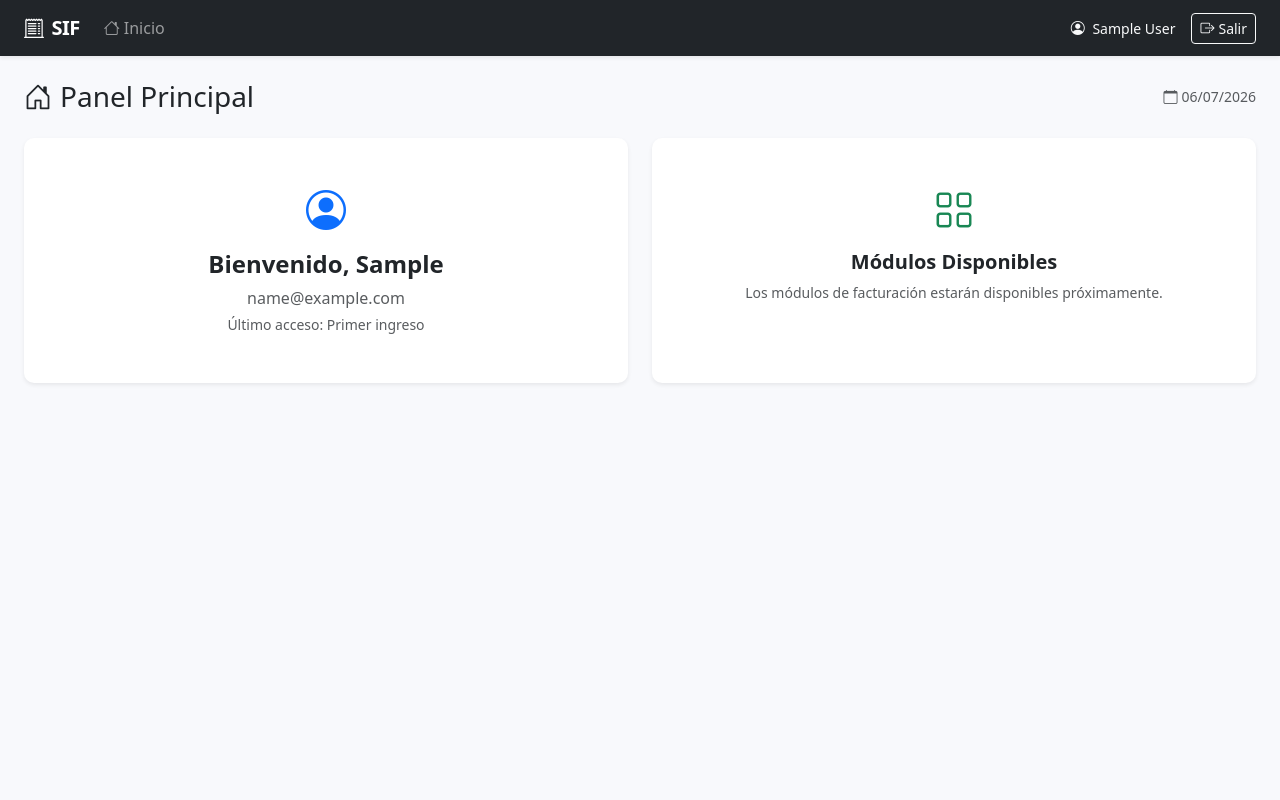
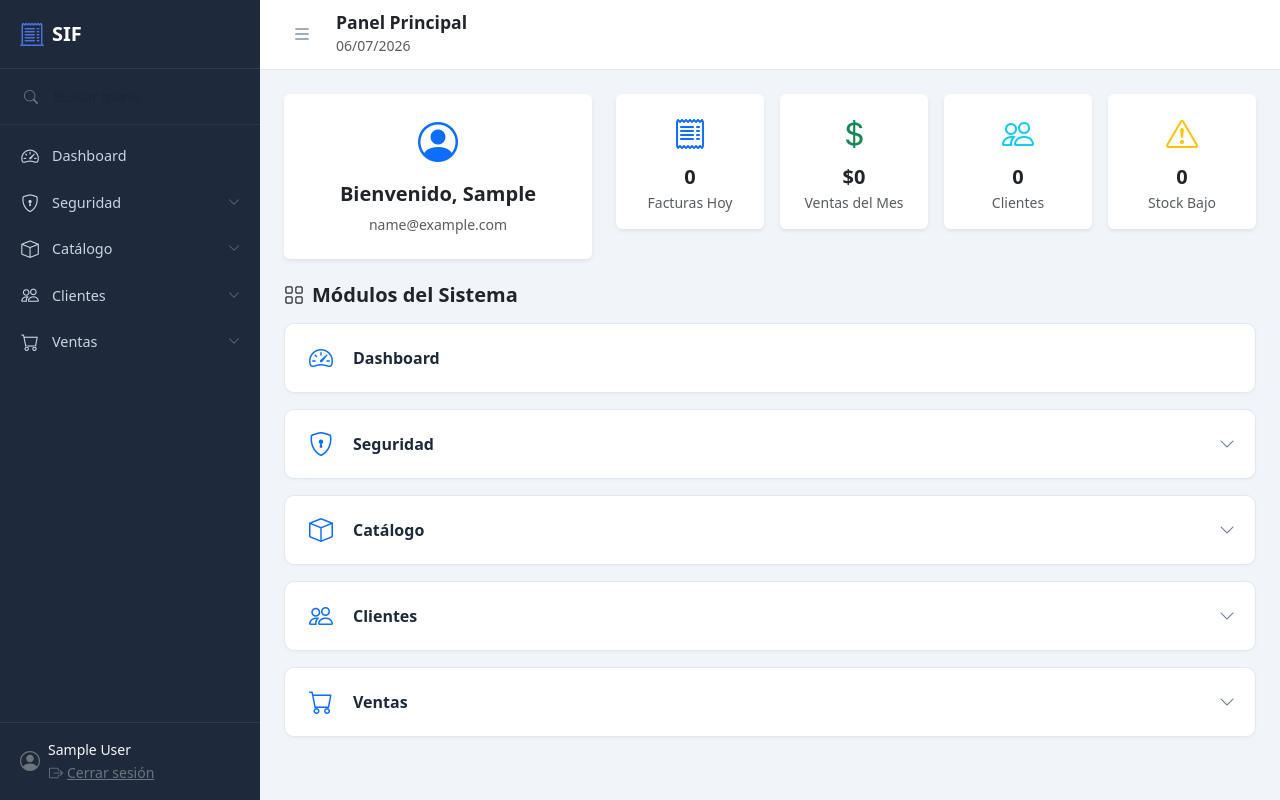
Before and after one commit to Darix-io/TRABAJO-PRACTICO-3-4-CON-MYSQL-DJANGO-MONOLITO-MVT, a Django app: page / in a window 1280 px wide. Run offline with Django 5.2, Linux system fonts and the light colour scheme; the visitor is signed in with stand-in values (Sample User, id 1); data comes from the database, SQL or seed files in the repository; data that the repository does not hold is empty.

Commit message:
Panel Administrativo

```diff
--- a/backend/config/settings.py
+++ b/backend/config/settings.py
@@ -60,6 +60,7 @@ TEMPLATES = [
                 "django.template.context_processors.request",
                 "django.contrib.auth.context_processors.auth",
                 "django.contrib.messages.context_processors.messages",
+                "core.context_processors.menu_items",
             ],
         },
     },
--- /dev/null
+++ b/backend/core/context_processors.py
@@ -0,0 +1,10 @@
+from .models import MenuItem
+
+
+def menu_items(request):
+    if not request.user.is_authenticated:
+        return {'menu_modules': []}
+    modules = MenuItem.all_objects.filter(
+        parent__isnull=True, is_active=True
+    ).order_by('order')
+    return {'menu_modules': modules}
--- /dev/null
+++ b/backend/core/static/core/css/admin.css
@@ -0,0 +1,74 @@
+:root {
+  --sidebar-width: 260px;
+  --sidebar-bg: #1e293b;
+  --sidebar-hover: #334155;
+  --sidebar-active: #4e73df;
+  --header-bg: #ffffff;
+  --content-bg: #f1f5f9;
+  --text-primary: #1e293b;
+  --text-secondary: #64748b;
+  --border-color: #e2e8f0;
+}
+
+html, body { height: 100%; margin: 0; font-family: system-ui, -apple-system, 'Segoe UI', Roboto, sans-serif; background: var(--content-bg); }
+.admin-wrapper { display: flex; height: 100vh; overflow: hidden; }
+
+/* SIDEBAR */
+.sidebar {
+  width: var(--sidebar-width);
+  min-width: var(--sidebar-width);
+  background: var(--sidebar-bg);
+  color: #cbd5e1;
+  display: flex;
+  flex-direction: column;
+  transition: transform .3s ease;
+  z-index: 1040;
+}
+.sidebar-header { display: flex; align-items: center; justify-content: space-between; padding: 1rem 1.25rem; border-bottom: 1px solid rgba(255,255,255,.08); }
+.sidebar-brand { display: flex; align-items: center; gap: .5rem; color: #fff; text-decoration: none; font-size: 1.25rem; font-weight: 700; }
+.sidebar-brand i { font-size: 1.5rem; color: var(--sidebar-active); }
+.sidebar-search { padding: .75rem 1rem; border-bottom: 1px solid rgba(255,255,255,.06); }
+.sidebar-nav { flex: 1; overflow-y: auto; padding: .5rem 0; }
+
+.module-header { display: flex; align-items: center; padding: .625rem 1.25rem; cursor: pointer; transition: background .15s; gap: .75rem; user-select: none; }
+.module-header:hover { background: var(--sidebar-hover); }
+.module-icon { font-size: 1.1rem; width: 1.25rem; text-align: center; }
+.module-name { flex: 1; font-size: .9rem; font-weight: 500; }
+.module-chevron { font-size: .75rem; transition: transform .2s; color: #64748b; }
+.module-header.open .module-chevron { transform: rotate(180deg); }
+.module-children { display: none; background: rgba(0,0,0,.15); }
+.module-header.open + .module-children,
+.module-children.open { display: block; }
+
+.child-link { display: flex; align-items: center; gap: .75rem; padding: .5rem 1.25rem .5rem 3.25rem; color: #94a3b8; text-decoration: none; font-size: .85rem; transition: all .15s; }
+.child-link:hover { color: #fff; background: var(--sidebar-hover); }
+.child-link.active { color: #fff; background: var(--sidebar-active); }
+.child-link.disabled { opacity: .45; cursor: default; }
+.sidebar-footer { padding: 1rem 1.25rem; border-top: 1px solid rgba(255,255,255,.08); }
+.sidebar-overlay { display: none; position: fixed; inset: 0; background: rgba(0,0,0,.5); z-index: 1030; }
+
+/* MAIN */
+.main-content { flex: 1; display: flex; flex-direction: column; min-width: 0; overflow: hidden; }
+.main-header { display: flex; align-items: center; justify-content: space-between; padding: .75rem 1.5rem; background: var(--header-bg); border-bottom: 1px solid var(--border-color); min-height: 64px; }
+.btn-header { background: none; border: none; color: var(--text-secondary); padding: .25rem .5rem; cursor: pointer; }
+.page-title { font-size: 1.1rem; font-weight: 600; }
+.content-area { flex: 1; overflow-y: auto; padding: 1.5rem; }
+
+/* ACCORDION */
+.accordion-module { background: #fff; border: 1px solid var(--border-color); border-radius: 10px; margin-bottom: 1rem; overflow: hidden; box-shadow: 0 1px 3px rgba(0,0,0,.04); }
+.accordion-header { display: flex; align-items: center; padding: 1rem 1.25rem; cursor: pointer; gap: 1rem; user-select: none; }
+.accordion-header i:first-child { font-size: 1.5rem; width: 2rem; text-align: center; }
+.accordion-header .acc-title { flex: 1; font-weight: 600; color: var(--text-primary); }
+.accordion-header .acc-chevron { transition: transform .2s; color: var(--text-secondary); }
+.accordion-header.open .acc-chevron { transform: rotate(180deg); }
+.accordion-body { display: none; padding: 0 1.25rem 1rem 4.25rem; }
+.accordion-body.open { display: block; }
+.acc-item { display: flex; align-items: center; gap: .75rem; padding: .5rem .75rem; margin: 2px 0; color: var(--text-secondary); text-decoration: none; border-radius: 8px; transition: all .15s; }
+.acc-item:hover { background: #f1f5f9; color: var(--sidebar-active); }
+
+@media (max-width: 991.98px) {
+  .sidebar { position: fixed; top: 0; left: 0; height: 100%; transform: translateX(-100%); }
+  .sidebar.open { transform: translateX(0); }
+  .sidebar-overlay.active { display: block; }
+}
+:focus-visible { outline: 2px solid var(--sidebar-active); outline-offset: 2px; }
--- /dev/null
+++ b/backend/core/templatetags/menu_tags.py
@@ -0,0 +1,13 @@
+from django import template
+
+register = template.Library()
+
+
+@register.filter
+def has_access(menu_item, user):
+    return menu_item.has_access(user)
+
+
+@register.filter
+def accessible_children(menu_item, user):
+    return menu_item.accessible_children(user)
--- /dev/null
+++ b/backend/templates/admin/base_admin.html
@@ -0,0 +1,124 @@
+{% load static %}
+{% load menu_tags %}
+<!DOCTYPE html>
+<html lang="es">
+<head>
+  <meta charset="UTF-8">
+  <meta name="viewport" content="width=device-width, initial-scale=1">
+  <title>{% block title %}SIF — Panel{% endblock %}</title>
+  <link href="https://cdn.jsdelivr.net/npm/bootstrap@5.3.3/dist/css/bootstrap.min.css" rel="stylesheet">
+  <link href="https://cdn.jsdelivr.net/npm/bootstrap-icons@1.11.3/font/bootstrap-icons.css" rel="stylesheet">
+  <link href="{% static 'core/css/admin.css' %}" rel="stylesheet">
+  {% block extra_head %}{% endblock %}
+</head>
+<body>
+  <div class="admin-wrapper">
+    <!-- SIDEBAR -->
+    <aside class="sidebar" id="sidebar">
+      <div class="sidebar-header">
+        <a href="{% url 'home' %}" class="sidebar-brand">
+          <i class="bi bi-receipt-cutoff"></i>
+          <span class="brand-text">SIF</span>
+        </a>
+        <button class="sidebar-toggle d-lg-none" id="sidebarClose" aria-label="Cerrar menú">
+          <i class="bi bi-x-lg"></i>
+        </button>
+      </div>
+      <div class="sidebar-search">
+        <div class="input-group input-group-sm">
+          <span class="input-group-text bg-transparent border-0 text-secondary">
+            <i class="bi bi-search"></i>
+          </span>
+          <input type="text" class="form-control form-control-sm bg-transparent border-0 text-light"
+                 id="menuFilter" placeholder="Buscar menú...">
+        </div>
+      </div>
+      <nav class="sidebar-nav" id="sidebarNav">
+        {% for module in menu_modules %}
+          {% if module|has_access:request.user %}
+          <div class="sidebar-module">
+            <div class="module-header" data-target="ch-{{ module.id }}">
+              <i class="bi {{ module.icon }} module-icon"></i>
+              <span class="module-name">{{ module.name }}</span>
+              {% with children=module|accessible_children:request.user %}
+                {% if children %}
+                  <i class="bi bi-chevron-down module-chevron"></i>
+                {% endif %}
+              {% endwith %}
+            </div>
+            {% with children=module|accessible_children:request.user %}
+              {% if children %}
+              <div class="module-children" id="ch-{{ module.id }}">
+                {% for child in children %}
+                  {% if child.url_name %}
+                  <a href="{% url child.url_name %}" class="child-link">
+                    <i class="bi {{ child.icon }}"></i><span>{{ child.name }}</span>
+                  </a>
+                  {% else %}
+                  <span class="child-link disabled">
+                    <i class="bi {{ child.icon }}"></i><span>{{ child.name }}</span>
+                    <small class="text-secondary">próximamente</small>
+                  </span>
+                  {% endif %}
+                {% endfor %}
+              </div>
+              {% endif %}
+            {% endwith %}
+          </div>
+          {% endif %}
+        {% empty %}
+          <div class="px-3 py-2">
+            <div class="skeleton skeleton-text mb-2"></div>
+            <div class="skeleton skeleton-text-sm mb-2"></div>
+            <div class="skeleton skeleton-text mb-2"></div>
+            <div class="skeleton skeleton-text-sm mb-2"></div>
+            <div class="skeleton skeleton-text mb-2"></div>
+          </div>
+        {% endfor %}
+      </nav>
+      <div class="sidebar-footer">
+        <div class="d-flex align-items-center">
+          <i class="bi bi-person-circle fs-5 me-2 text-secondary"></i>
+          <div class="small">
+            <div class="text-light">{{ user.get_full_name|default:user.email }}</div>
+            <form method="post" action="{% url 'security:logout' %}">
+              {% csrf_token %}
+              <button type="submit" class="btn btn-sm btn-link text-secondary p-0">
+                <i class="bi bi-box-arrow-right me-1"></i>Cerrar sesión
+              </button>
+            </form>
+          </div>
+        </div>
+      </div>
+    </aside>
+    <div class="sidebar-overlay" id="sidebarOverlay"></div>
+    <!-- MAIN -->
+    <div class="main-content">
+      <header class="main-header">
+        <div class="d-flex align-items-center">
+          <button class="btn btn-header me-3" id="sidebarToggle" aria-label="Abrir menú">
+            <i class="bi bi-list fs-5"></i>
+          </button>
+          <div>
+            <h5 class="mb-0 page-title">{% block page_title %}Panel Principal{% endblock %}</h5>
+            <small class="text-muted">{% block page_subtitle %}{% now "d/m/Y" %}{% endblock %}</small>
+          </div>
+        </div>
+      </header>
+      <div class="content-area">
+        {% if messages %}
+          {% for message in messages %}
+          <div class="alert alert-{{ message.tags|default:'info' }} alert-dismissible fade show">
+            {{ message }}<button type="button" class="btn-close" data-bs-dismiss="alert"></button>
+          </div>
+          {% endfor %}
+        {% endif %}
+        {% block content %}{% endblock %}
+      </div>
+    </div>
+  </div>
+  <script src="https://cdn.jsdelivr.net/npm/bootstrap@5.3.3/dist/js/bootstrap.bundle.min.js"></script>
+  <script src="{% static 'core/js/admin.js' %}"></script>
+  {% block extra_scripts %}{% endblock %}
+</body>
+</html>
--- a/backend/templates/index.html
+++ b/backend/templates/index.html
@@ -1,77 +1,85 @@
-{% extends "base.html" %}
+{% extends "admin/base_admin.html" %}
 {% load static %}
+{% load menu_tags %}
 {% block title %}Inicio{% endblock %}
+{% block page_title %}Panel Principal{% endblock %}
+
 {% block content %}
-<div id="dashboard" class="row">
-  <div class="col-12">
-    <div class="d-flex justify-content-between align-items-center mb-4">
-      <h1 class="h3 mb-0"><i class="bi bi-house-door me-2"></i>Panel Principal</h1>
-      <span class="text-muted small"><i class="bi bi-calendar me-1"></i>{% now "d/m/Y" %}</span>
+<div class="row g-4">
+  <div class="col-12 col-lg-4">
+    <div class="card border-0 shadow-sm h-100">
+      <div class="card-body text-center p-4">
+        <i class="bi bi-person-circle display-6 text-primary mb-3 d-block"></i>
+        <h5 class="fw-bold">Bienvenido, {{ user.first_name|default:user.username }}</h5>
+        <p class="text-muted small mb-0">{{ user.email }}</p>
+      </div>
     </div>
-
-    <div id="skeleton-state" class="row g-4">
-      <div class="col-12 col-lg-6">
-        <div class="card border-0 shadow-sm h-100 skeleton">
-          <div class="card-body text-center p-5">
-            <span class="skeleton-heading"></span>
-            <span class="skeleton-text"></span>
-            <span class="skeleton-text-sm"></span>
-          </div>
+  </div>
+  <div class="col-12 col-lg-8">
+    <div class="row g-3">
+      <div class="col-6 col-md-3">
+        <div class="card border-0 shadow-sm text-center p-3 h-100 skeleton-card">
+          <i class="bi bi-receipt fs-2 text-primary d-block"></i>
+          <div class="fw-bold fs-5 mt-1">0</div>
+          <small class="text-muted">Facturas Hoy</small>
         </div>
       </div>
-
-      <div class="col-12 col-lg-6">
-        <div class="card border-0 shadow-sm h-100 skeleton">
-          <div class="card-body text-center p-5">
-            <span class="skeleton-heading"></span>
-            <span class="skeleton-text"></span>
-            <span class="skeleton-text-sm"></span>
-          </div>
+      <div class="col-6 col-md-3">
+        <div class="card border-0 shadow-sm text-center p-3 h-100 skeleton-card">
+          <i class="bi bi-currency-dollar fs-2 text-success d-block"></i>
+          <div class="fw-bold fs-5 mt-1">$0</div>
+          <small class="text-muted">Ventas del Mes</small>
         </div>
       </div>
-    </div>
-
-    <div id="dashboard-content" class="row g-4 d-none">
-      <div class="col-12 col-lg-6">
-        <div class="card border-0 shadow-sm h-100">
-          <div class="card-body text-center p-5">
-            <div class="display-6 mb-3">
-              <i class="bi bi-person-circle text-primary"></i>
-            </div>
-            <h2 class="h4 fw-bold">Bienvenido, {{ user.first_name|default:user.username }}</h2>
-            <p class="text-muted mb-1">{{ user.email }}</p>
-            <p class="text-muted small mb-0">
-              Último acceso: {{ user.last_login|date:"d/m/Y H:i"|default:"Primer ingreso" }}
-            </p>
-          </div>
+      <div class="col-6 col-md-3">
+        <div class="card border-0 shadow-sm text-center p-3 h-100 skeleton-card">
+          <i class="bi bi-people fs-2 text-info d-block"></i>
+          <div class="fw-bold fs-5 mt-1">0</div>
+          <small class="text-muted">Clientes</small>
         </div>
       </div>
-
-      <div class="col-12 col-lg-6">
-        <div class="card border-0 shadow-sm h-100">
-          <div class="card-body text-center p-5">
-            <div class="display-6 mb-3">
-              <i class="bi bi-grid text-success"></i>
-            </div>
-            <h3 class="h5 fw-bold">Módulos Disponibles</h3>
-            <p class="text-muted small mb-0">
-              Los módulos de facturación estarán disponibles próximamente.
-            </p>
-          </div>
+      <div class="col-6 col-md-3">
+        <div class="card border-0 shadow-sm text-center p-3 h-100 skeleton-card">
+          <i class="bi bi-exclamation-triangle fs-2 text-warning d-block"></i>
+          <div class="fw-bold fs-5 mt-1">0</div>
+          <small class="text-muted">Stock Bajo</small>
         </div>
       </div>
     </div>
   </div>
+  <div class="col-12">
+    <h5 class="fw-bold mb-3"><i class="bi bi-grid me-2"></i>Módulos del Sistema</h5>
+    {% for module in menu_modules %}
+      {% if module|has_access:request.user %}
+      <div class="accordion-module">
+        <div class="accordion-header" data-target="am-{{ module.id }}">
+          <i class="bi {{ module.icon }} text-primary"></i>
+          <span class="acc-title">{{ module.name }}</span>
+          {% with children=module|accessible_children:request.user %}
+            {% if children %}<i class="bi bi-chevron-down acc-chevron"></i>{% endif %}
+          {% endwith %}
+        </div>
+        {% with children=module|accessible_children:request.user %}
+          {% if children %}
+          <div class="accordion-body" id="am-{{ module.id }}">
+            {% for child in children %}
+              {% if child.url_name %}
+              <a href="{% url child.url_name %}" class="acc-item">
+                <i class="bi {{ child.icon }}"></i><span>{{ child.name }}</span>
+              </a>
+              {% else %}
+              <div class="acc-item disabled text-muted opacity-50">
+                <i class="bi {{ child.icon }}"></i><span>{{ child.name }}</span>
+                <small class="ms-auto">próximamente</small>
+              </div>
+              {% endif %}
+            {% endfor %}
+          </div>
+          {% endif %}
+        {% endwith %}
+      </div>
+      {% endif %}
+    {% endfor %}
+  </div>
 </div>
 {% endblock %}
-
-{% block extra_scripts %}
-<script>
-  document.addEventListener('DOMContentLoaded', function () {
-    setTimeout(function () {
-      document.getElementById('skeleton-state').classList.add('d-none');
-      document.getElementById('dashboard-content').classList.remove('d-none');
-    }, 900);
-  });
-</script>
-{% endblock %}
```
Also changed, not shown: backend/core/static/core/js/admin.js (added, +67 -0 lines), backend/core/templatetags/__init__.py (added).
